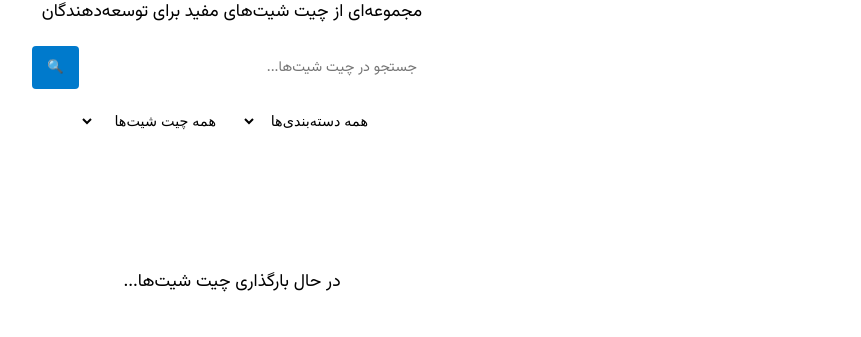
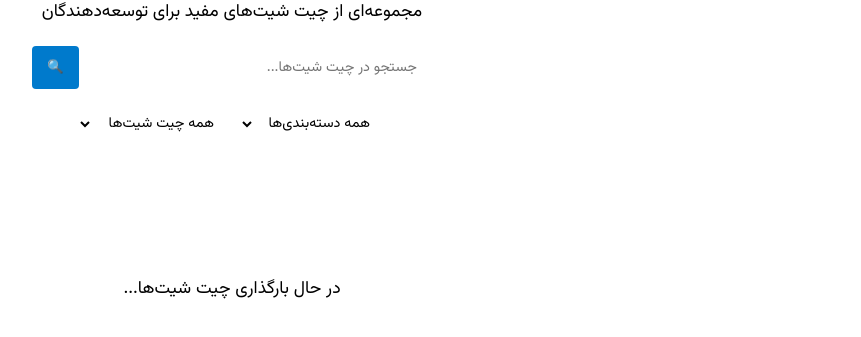
Before and after one commit to shahkochaki/VSCode-Persian-Copilot, a website: page src/webviews/cheatSheet.html in a window 1280 px wide. Shown: the part 91-428 px from the top of the page, without its empty margins (408-1269 px from the left). Drawn offline with Linux system fonts and the light colour scheme.

Commit message:
Add font-family inheritance for input, select, and button elements

```diff
--- a/src/webviews/assets/css/cheatSheet.css
+++ b/src/webviews/assets/css/cheatSheet.css
@@ -49,6 +49,7 @@
 }
 
 .filter-container select {
+  font-family: inherit;
   padding: 8px 12px;
   border: 1px solid var(--vscode-input-border);
   border-radius: 4px;
--- a/src/webviews/assets/css/common.css
+++ b/src/webviews/assets/css/common.css
@@ -4,6 +4,12 @@
 :root {
   --vscode-foreground: var(--vscode-editor-foreground, #333);
   --vscode-background: var(--vscode-editor-background, #ffffff);
+}
+
+input,
+select,
+button {
+  font-family: inherit;
 }
 
 /* استایل‌های پایه بدنه */
```
